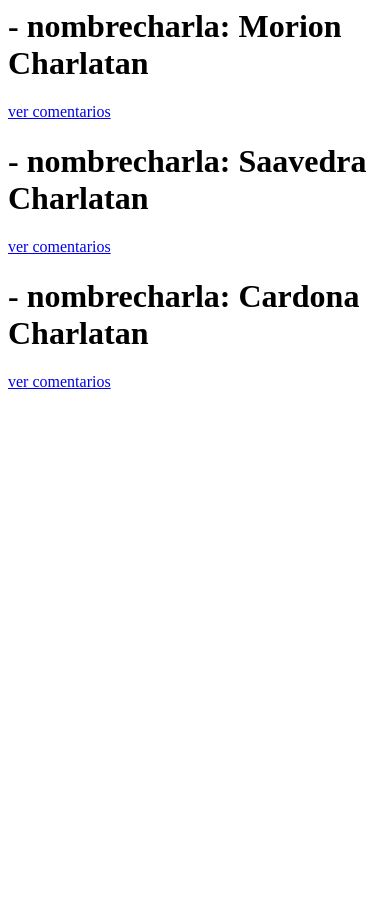
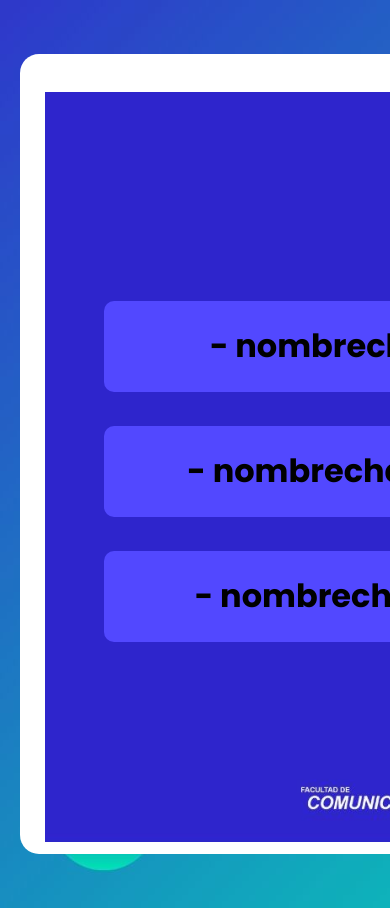
Before and after one commit to Carcreeper/WebCongreso, a PHP site: page /readcharla.php in a window 390 px wide; the page is wider, and only the part inside the window is pictured. Before the commit the page ends 389 px from the top of that part, so only its background shows below. Run offline with PHP 8.4, Linux system fonts and the light colour scheme; data comes from the database, SQL or seed files in the repository.

Commit message:
version 2.2
estilo de RedCharla - sin responsive

```diff
--- /dev/null
+++ b/RedCharlaStyle.css
@@ -0,0 +1,135 @@
+@import url('https://fonts.googleapis.com/css2?family=Poppins:wght@400;700&display=swap');
+
+
+body {
+  font-family: 'Poppins', sans-serif;
+  scroll-behavior: smooth;
+  margin: 0;
+  padding: 0;
+  background-image: url(./Img/imagesfondo.jpg) ;
+  background-size: cover;
+}
+
+.CartWhit{
+  width: 950px;
+  height: 800px;
+  background: #ffffff;
+  border-radius: 19px;
+  margin: 4% auto;
+  overflow: hidden;
+  place-content: center;
+}
+
+.CartBlueImg{
+  width: 900px;
+  height: 750px;
+  background: #2e25cc;
+  margin: 4% auto;
+  overflow: hidden;
+  place-content: center;
+background-size: cover;
+background-image: url(./Img/FONDO.jpg) ;
+}
+.CartBlue {
+  width: 850px;
+  height: 400px;
+  background: #2e25cc;
+  margin: 4% auto;
+  overflow: hidden;
+  place-content: center;
+background-size: cover;
+}
+
+.container {
+  max-width: 1200px;
+  margin: 0 auto;
+  padding: 40px 20px;
+
+}
+
+.grid {
+  display: grid;
+  grid-template-columns: repeat(auto-fit, minmax(300px, 1fr));
+  grid-gap: 30px;
+  padding-bottom: 40px;
+
+}
+
+.card {
+    position: relative;
+    margin: 4%;
+    background: #5248ff;
+    border-radius: 10px;
+    display: flex;
+    align-items: center;
+    justify-content: center;
+
+    transition: all 0.6s cubic-bezier(0.23, 1, 0.32, 1);
+  }
+
+  .card:hover {
+    box-shadow: 0 10px 20px rgba(0, 0, 0, 0.2);
+  }
+
+  .card__content {
+    border-radius: 10px;
+    position: absolute;
+    top: 0;
+    left: 0;
+    width: 100%;
+    height: 100%;
+    padding: 20px;
+    box-sizing: border-box;
+    background-color: #8079ff;
+    opacity: 0;
+    display: flex;
+    flex-direction: column;
+    transition: all 0.6s cubic-bezier(0.23, 1, 0.32, 1);
+  }
+
+  .card:hover .card__content {
+    opacity: 1;
+  }
+
+  .card__title {
+    margin: 0;
+    font-size: 24px;
+    color: #c8c4c4;
+    font-weight: 700;
+  }
+
+  .card__description {
+    margin: 10px 0 0;
+    font-size: 14px;
+    color: #777;
+    line-height: 1.4;
+    flex-grow: 1;
+  }
+
+  .button.v2 {
+    align-self: flex-end;
+    width: 140px;
+    padding: 10px;
+    background-color: #333;
+    color: #fff;
+    text-decoration: none;
+    text-align: center;
+    border-radius: 5px;
+    font-size: 14px;
+    transition: background-color 0.3s ease;
+  }
+
+  .button.v2:hover {
+    background-color: #555;
+  }
+
+  .card svg {
+    width: 48px;
+    height: 48px;
+    fill: #333;
+    transition: all 0.6s cubic-bezier(0.23, 1, 0.32, 1);
+  }
+
+  .card:hover svg {
+    opacity: 0;
+  }
--- a/readcharla.php
+++ b/readcharla.php
@@ -1,4 +1,22 @@
-<?php
+<!DOCTYPE html>
+<html lang="en">
+<head>
+    <meta charset="UTF-8">
+    <meta name="viewport" content="width=device-width, initial-scale=1.0">
+    <title>Productos</title>
+    <link rel="stylesheet" href="RedCharlaStyle.css">
+    <link rel="stylesheet" href="style.css">
+</head>
+<body>
+    <header>
+    </header>
+
+    <div class="container">
+
+        <div class="CartWhit">
+        <div class="CartBlueImg">
+        <div class="CartBlue">
+            <?php
   $servidor = 'localhost';
   $database = 'app_congreso';
   $usuario  = 'root';
@@ -19,6 +37,7 @@
             <div class="card__content">
               <a href="coments.php?id=<?php echo $row["id"] ?>" class="button v2">ver comentarios</a>
             </div>
+        </div>
       <?php
       }
     }
@@ -28,3 +47,11 @@
 
     $con->close();
 ?>
+
+
+          </div>
+        </div>
+    </div>
+</div>
+</body>
+</html>
```
Also changed, not shown: coments.php (+0 -9 lines), Img/FONDO.jpg (added), Img/Grey Black Modern Digital Product  Mockup Shadow Instagram Post (1).jpg (added), Img/LOGOSIMBOLO-UNIVERSIDAD-DE-MEDELLIN-1024x319.png (added), Img/imagesfondo.jpg (added), Img/logo-white-300x251.png (added), Img/logo_fac_comunicacion-1024x177.png (added).
